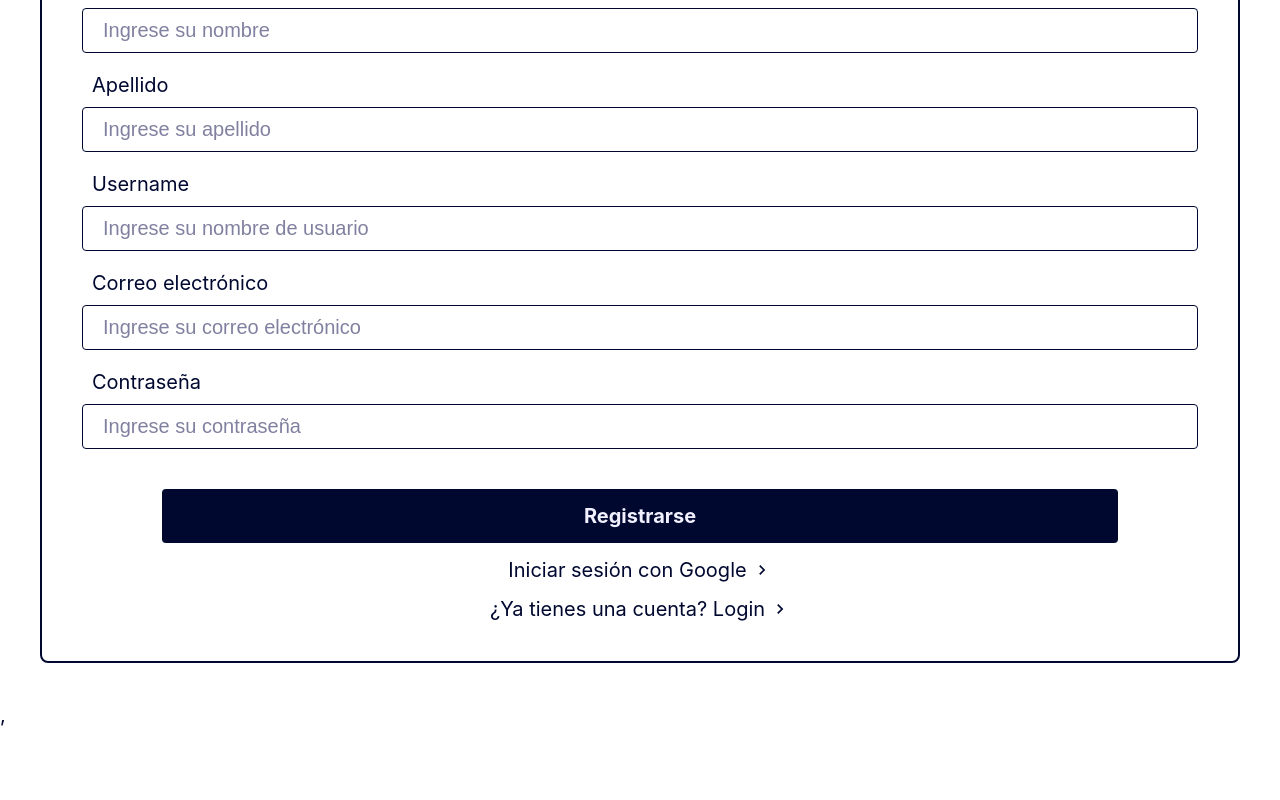
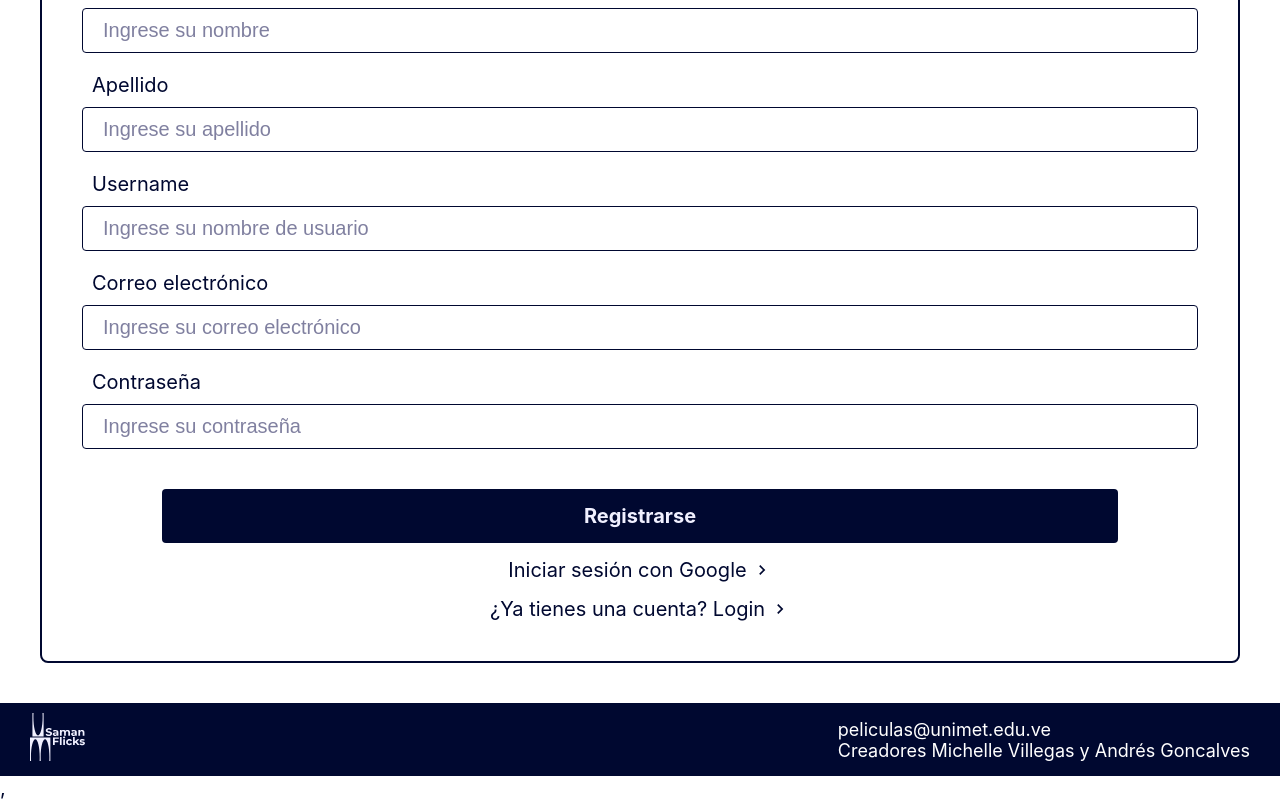
Before and after one commit to michellevillegasv/Microproyecto-2, a React (Vite) app: page /sign-up in a window 1280 px wide. Shown: the part 460-1260 px from the top of the page. Before the commit the page ends 1187 px from the top, so only its background shows below. Built offline with nearby package versions, Linux system fonts and the light colour scheme; no server answers.

Commit message:
Problemas

```diff
--- a/src/components/Favoritos.jsx
+++ b/src/components/Favoritos.jsx
@@ -1,11 +1,12 @@
 import { collection, doc, getDoc, updateDoc } from 'firebase/firestore';
-import {useParams } from 'react-router-dom';
+import { useParams } from 'react-router-dom';
 import { auth, db } from '../firebaseConfig';
 
 
 function AddFavorites(){
+
     const {movieId}=useParams();
-    const userDocRef=doc(collection(db,"users",auth.currentUser));
+    const userDocRef=doc(collection(db,"users",auth.currentUser.uid));
     const userDocSnapshot = getDoc(userDocRef);
 
     if (userDocSnapshot.exists()) {
--- /dev/null
+++ b/src/components/Footer.jsx
@@ -0,0 +1,17 @@
+import styles from "./Footer.module.css";
+import { Link } from "react-router-dom";
+import logo from "../assets/logo.svg";
+
+export default function Footer() {
+    return (
+      <footer className={styles.footer}>
+        <Link to="/">
+          <img src={logo} alt="Saman Flicks" />
+        </Link>
+        <div className={styles.footerText}>
+            <div>peliculas@unimet.edu.ve</div>
+            <div>Creadores Michelle Villegas y Andrés Goncalves</div>
+        </div>
+      </footer>
+    );
+}
--- /dev/null
+++ b/src/components/Footer.module.css
@@ -0,0 +1,14 @@
+.footer {
+    display: flex;
+    align-items: center;
+    justify-content: space-between;
+    padding: 0.5rem 1.5rem;
+    color: var(--primary-contrast);
+    background-color: var(--primary-blue);
+
+  }
+.footerText{
+    font-size: 0.90em;
+    color:rgb(255, 255, 255);
+
+}
--- a/src/components/FormSignUp.jsx
+++ b/src/components/FormSignUp.jsx
@@ -1,7 +1,7 @@
 import {
   createUserWithEmailAndPassword,
 } from "firebase/auth";
-import { addDoc, collection } from "firebase/firestore";
+import { addDoc, collection, doc, setDoc } from "firebase/firestore";
 import { useState } from "react";
 import Button from "../components/Button";
 import TextField from "../components/TextField";
@@ -19,6 +19,7 @@ export default function FormSignUp() {
   const [password, setPassword] = useState("");
   const navigate = useNavigate();
 
+
   function handleRegistroSubmit() {
     createUserWithEmailAndPassword(auth, email, password)
       .then((userCredential) => {
@@ -31,8 +32,13 @@ export default function FormSignUp() {
           LastName: LastName,
           username: username,
           email: email,
+          favorites:[]
         };
-        addDoc(collection(db, "users"), newUser)
+        addDoc(collection(db, 'users'), newUser)
+          .then((docRef) => {
+            const userDocRef = doc(db, 'users', docRef.id);
+            return setDoc(userDocRef, { uid: docRef.id }, { merge: true });
+          })
           .then(() => {
             console.log("Datos de registro guardados en Firestore");
             navigate("/")
@@ -43,6 +49,7 @@ export default function FormSignUp() {
               error
             );
           });
+
       })
       .catch((error) => {
         alert(error.message);
--- a/src/components/FormSignUpGoogle.jsx
+++ b/src/components/FormSignUpGoogle.jsx
@@ -2,7 +2,7 @@ import {
     GoogleAuthProvider,
     signInWithPopup
   } from "firebase/auth";
-  import { addDoc, collection } from "firebase/firestore";
+  import { addDoc, collection, doc, setDoc } from "firebase/firestore";
   import { useState } from "react";
   import Button from "../components/Button";
   import TextField from "../components/TextField";
@@ -10,6 +10,7 @@ import {
   import { auth, db } from "../firebaseConfig";
   import styles from "./FormSignUp.module.css";
   import { useNavigate } from "react-router-dom";
+
 
   export default function FormSignUp() {
     const [name, setName] = useState("");
@@ -29,8 +30,13 @@ import {
             LastName: LastName,
             username: username,
             email: user.email,
+            favorites: []
           };
           addDoc(collection(db, "users"), userGoogle)
+            .then((docRef) => {
+              const userDocRef = doc(db, "users", docRef.id);
+              return setDoc(userDocRef, { uid: userGoogle.uid }, { merge: true });
+            })
             .then(() => {
               console.log("Datos de registro guardados en Firestore");
               navigate("/");
--- a/src/components/Layout.jsx
+++ b/src/components/Layout.jsx
@@ -1,11 +1,15 @@
 import { Outlet } from "react-router-dom";
 import Header from "./Header";
+import Footer from "./Footer";
+
+
 
 export default function Layout() {
   return (
     <>
       <Header />
       <Outlet />
+      <Footer />
     </>
   );
 }
--- a/src/views/MoviePage.jsx
+++ b/src/views/MoviePage.jsx
@@ -3,10 +3,37 @@ import { Await, useLoaderData } from "react-router-dom";
 import Button from "../components/Button";
 import Spinner from "../components/Spinner";
 import styles from "./MoviePage.module.css";
+import { arrayUnion, collection, doc, getDoc, setDoc, updateDoc } from "firebase/firestore";
+import { auth, db } from "../firebaseConfig";
+import { useParams } from 'react-router-dom';
+
 
 export default function MoviePage() {
   const { movie } = useLoaderData();
+  const {movieId}=useParams();
+  const user = auth.currentUser;
+  async function handleAddtoFavorite(){
+    try{
+      const userDocRef = doc(db,'users',user.uid);
+      console.log(user.uid)
+      await updateDoc(userDocRef, {
+        favorites: arrayUnion(movieId),
+      });
+    } catch(error){
+      console.log(error)
+    }
 
+   // const userDocSnapshot = getDoc(userDocRef);
+
+    //if (userDocSnapshot.exists()) {
+      //const favorites = userDocSnapshot.data().favorites;
+      //const updatedFavorites = favorites.map((favorite) => ({ ...favorite, id: movieId }));
+      //updateDoc(userDocRef, { favorites: updatedFavorites });
+      //console.log(userDocSnapshot.data())
+    //} else{
+    //  console.log("No existe este doc")
+    //}
+  }
   return (
     <>
       <Suspense fallback={<Spinner />}>
@@ -18,7 +45,7 @@ export default function MoviePage() {
                 <img className={styles.poster} src={poster} alt={title} />
                 <div className={styles.actions}>
                   <Button to="reservar">Reservar</Button>
-                  <Button variant="text">Agregar a favoritos</Button>
+                  <Button onClick={handleAddtoFavorite} variant="text">Agregar a favoritos</Button>
                 </div>
                 <div className={styles.content}>
                   <h1>{title}</h1>
```
